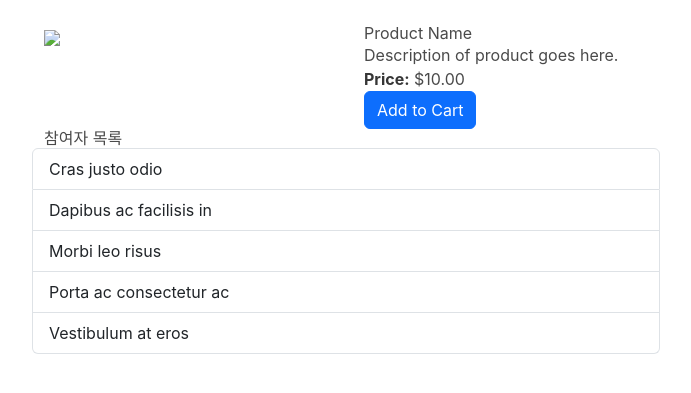
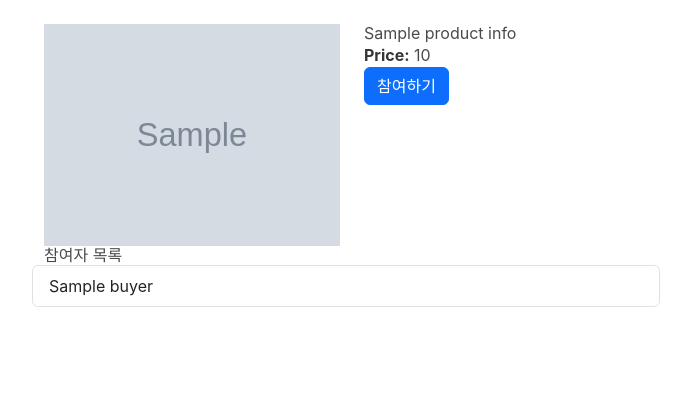
Before and after one commit to suji6707/Jungle_Week0_mini-project, a Flask app: template templates/detail.html in a window 1280 px wide. Shown: the top 393 px of the page, without its empty margins (288-979 px from the left). Run offline with Flask 2, Linux system fonts and the light colour scheme; the template is opened without the code that fills it: most values are stand-ins (such as "Sample title", 1, 10 or a date in 2020); grey boxes marked "Sample" are stand-in pictures; some libraries are stand-ins or nearby versions.

Commit message:
상세페이지 및 참여하기 기능 완료

```diff
--- a/app.py
+++ b/app.py
@@ -13,8 +13,8 @@ from bs4 import BeautifulSoup
 app = Flask(__name__)
 app.config["JWT_SECRET_KEY"] = "secret"
 app.config["JWT_TOKEN_LOCATION"] = ["cookies"]
-app.config['JWT_ACCESS_COOKIE_PATH'] = '/api/'
-app.config['JWT_REFRESH_COOKIE_PATH'] = '/token/refresh'
+app.config['JWT_ACCESS_COOKIE_PATH'] = '/'
+app.config['JWT_REFRESH_COOKIE_PATH'] = '/'
 
 jwt = JWTManager(app)
 bcrypt = Bcrypt(app)
@@ -29,7 +29,7 @@ def home():
     test = db.product.find_one({'category': 'necessity'})
     recommend_product_info = {'category': test['category'], 'name': test['name'], 'price': str(
         test['price']), 'imgUrl': test['imgUrl'], 'count': test['count'], 'likes': str(test['likes']), 'buyer': test['buyer']}
-    return render_template('index.html', recommend_product_info=recommend_product_info, a={"a": '0'})
+    return render_template('index.html')
 
 # 로그인
 
@@ -60,28 +60,21 @@ def login():
     resp = jsonify({'login': True})
     set_access_cookies(resp, access_token)
     set_refresh_cookies(resp, refresh_token)
-    return resp, 200
+    return resp
 
 
-@app.route('/protected', methods=['GET'])
-@jwt_required
-def detailPage():
+@app.route('/detail/<variable>', methods=['GET'])
+@jwt_required()
+def detailPage(variable):
     current_user = get_jwt_identity()
-    return jsonify(logged_in_as=current_user), 200
+    product_info = db.product.find_one({'name': variable}, {'_id': 0})
+    return render_template('detail.html', current_user=current_user, product_info=product_info), 200
 
 
-@app.route('/detail')
-def detailView():
-    return render_template('detail.html')
-
-# 회원가입 뷰
-
-
+# 회원가입
 @app.route('/signup', methods=['GET'])
 def signupView():
     return render_template('signUp.html')
-
-# api
 
 
 @app.route('/signup', methods=['POST'])
@@ -100,6 +93,17 @@ def signup():
 
     if email == checkExistEmail:
         return '존재하는 이메일입니다.', 400
+
+# 참여하기 추가
+
+
+@app.route('/add-to-buyer', methods=['POST'])
+def addToBuyer():
+    participateUser = request.form['user_give']
+    product_name = request.form['name_give']
+    db.product.find_one_and_update(
+        {'name': product_name}, {'$push': {'buyer': participateUser}})
+    return jsonify({'msg': 'success'})
 
 
 @app.route('/group-list', methods=['GET'])
--- a/templates/detail.html
+++ b/templates/detail.html
@@ -1,22 +1,38 @@
 {% extends "base.html" %} {% block title %}로그인{% endblock %} {% block head %}
-{{ super() }} {% endblock %} {% block body %}
+{{ super() }}
+<script>
+  function addToBuyer(user, name) {
+    $.ajax({
+      url: "/add-to-buyer",
+      method: "POST",
+      data: { user_give: user, name_give: name },
+      success: (res) => {
+        console.log(res);
+      },
+    });
+  }
+</script>
+{% endblock %} {% block body %}
 <div class="row">
   <div class="col-md-6">
-    <img src="https://via.placeholder.com/300" class="img-fluid" />
+    <img src="{{product_info.imgUrl}}" class="img-fluid" />
   </div>
   <div class="col-md-6">
-    <h2>Product Name</h2>
-    <p>Description of product goes here.</p>
-    <p><strong>Price:</strong> $10.00</p>
-    <button class="btn btn-primary">Add to Cart</button>
+    <h2>{{product_info.name}}</h2>
+    <p><strong>Price:</strong> {{product_info.price}}</p>
+    <button
+      onClick="addToBuyer('{{current_user|safe}}', '{{product_info.name}}')"
+      class="btn btn-primary"
+    >
+      참여하기
+    </button>
   </div>
   <h1>참여자 목록</h1>
+
   <ul class="list-group">
-    <li class="list-group-item">Cras justo odio</li>
-    <li class="list-group-item">Dapibus ac facilisis in</li>
-    <li class="list-group-item">Morbi leo risus</li>
-    <li class="list-group-item">Porta ac consectetur ac</li>
-    <li class="list-group-item">Vestibulum at eros</li>
+    {% for buyer in product_info.buyer %}
+    <li class="list-group-item">{{buyer}}</li>
+    {% endfor%}
   </ul>
 </div>
 {% endblock %}
```
Also changed, not shown: templates/index.html (+3 -4 lines).
